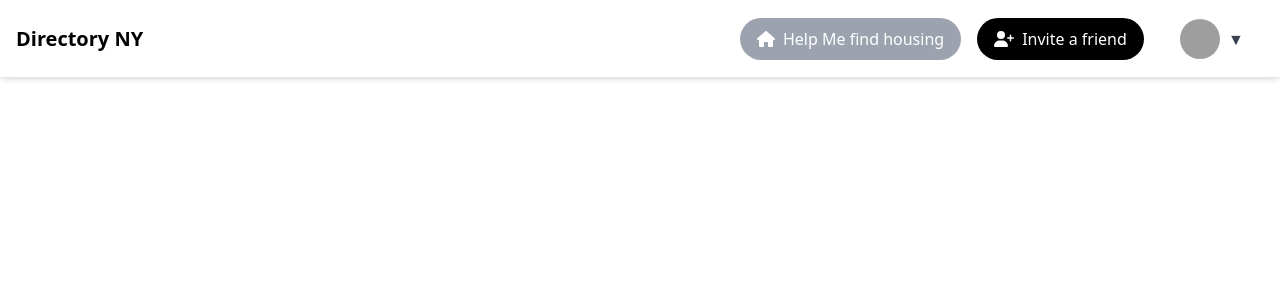
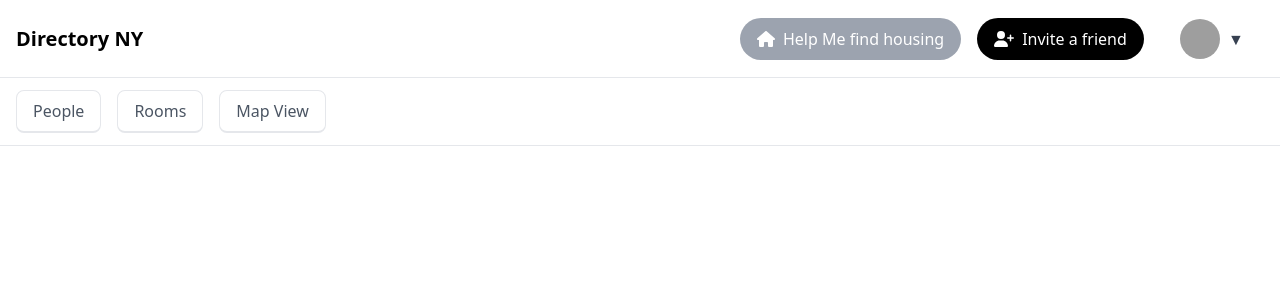
Before and after one commit to parth-agrawal/directoryNY, a React (Vite) app in the folder frontend/: page / in a window 1280 px wide. Shown: the top 300 px of the page. Built offline with nearby package versions, Linux system fonts and the light colour scheme; no server answers; grey boxes are pictures that could not be loaded.

Commit message:
three buttons below added

```diff
--- a/frontend/src/components/compound/NavBar/NavBar.tsx
+++ b/frontend/src/components/compound/NavBar/NavBar.tsx
@@ -4,7 +4,7 @@ import UserDropdown from "./UserDropdown";
 
 export default function NavBar() {
   return (
-    <nav className="fixed top-0 left-0 right-0 bg-white shadow-md">
+    <nav className="fixed top-0 left-0 right-0 bg-white">
       <div className="container mx-auto px-4 py-2 flex justify-between items-center">
         {/* Directory NY logo */}
         <div className="flex-shrink-0">
@@ -23,6 +23,15 @@ export default function NavBar() {
           <UserDropdown />
         </div>
       </div>
+      <div className="border-t border-b border-gray-200">
+        <div className="container mx-auto px-4">
+          <div className="flex space-x-4 py-3">
+            <button className="px-4 py-2 text-gray-600 bg-transparent hover:text-gray-900 border-b-2 border-gray-200 hover:border-gray-900">People</button>
+            <button className="px-4 py-2 text-gray-600 bg-transparent hover:text-gray-900 border-b-2 border-gray-200 hover:border-gray-900">Rooms</button>
+            <button className="px-4 py-2 text-gray-600 bg-transparent hover:text-gray-900 border-b-2 border-gray-200 hover:border-gray-900">Map View</button>
+          </div>
+        </div>
+      </div>
     </nav>
   );
 }
```
